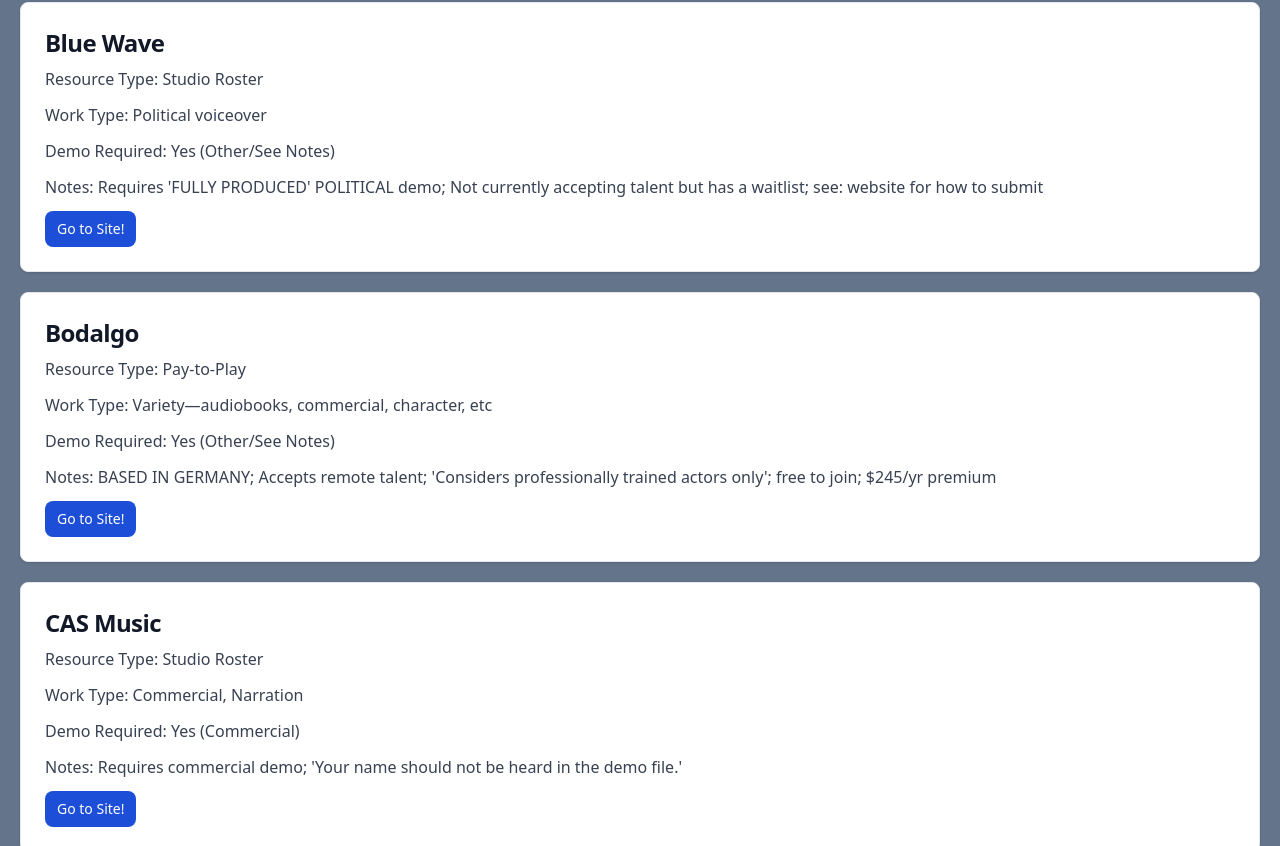
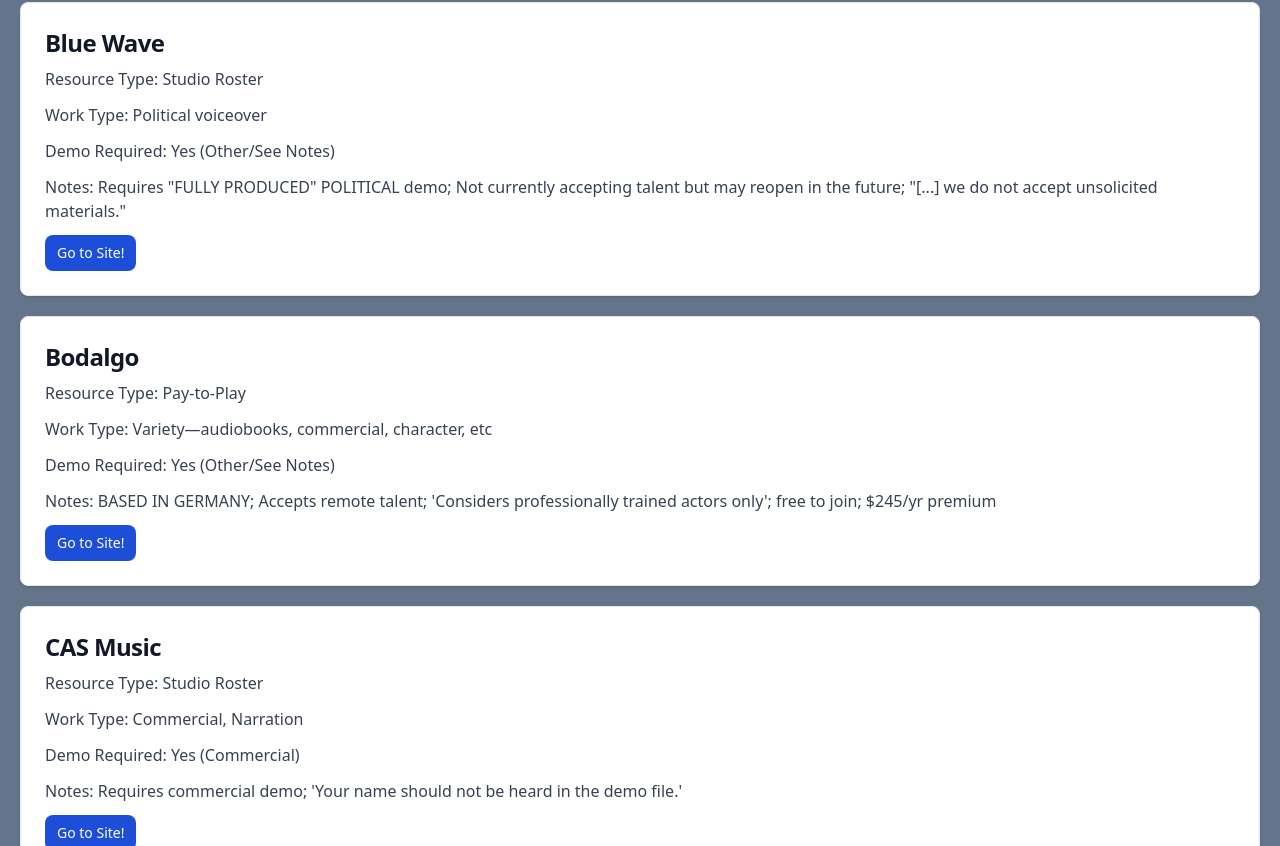
Before and after one commit to angelocarltoledo/vodirectory, a Next.js app: page /rosters in a window 1280 px wide. Shown: the part 2034-2880 px from the top of the page. Built offline with nearby package versions, Linux system fonts and the light colour scheme.

Commit message:
Database updated

```diff
--- a/components/Footer.jsx
+++ b/components/Footer.jsx
@@ -1,5 +1,3 @@
-import React from 'react'
-
 const Footer = () => {
   return (
     <div className='text-center text-lg pt-9 italic'>© 2023 Angelo Toledo + Ciara Payne</div>
--- a/data/rosters.json
+++ b/data/rosters.json
@@ -293,7 +293,7 @@
         "resourceType": "Studio Roster",
         "workType": "Political voiceover",
         "demoRequired": "Yes (Other/See Notes)",
-        "notes": "Requires 'FULLY PRODUCED' POLITICAL demo; Not currently accepting talent but has a waitlist; see: website for how to submit",
+        "notes": "Requires \"FULLY PRODUCED\" POLITICAL demo; Not currently accepting talent but may reopen in the future; \"[...] we do not accept unsolicited materials.\"",
         "link": "https://www.bluewavevoiceover.com/faqs/"
       },
       {
@@ -389,7 +389,7 @@
         "resourceType": "Studio Roster",
         "workType": "Commercial, Promo",
         "demoRequired": "No",
-        "notes": "To apply, navigate 'Voices' > 'Submit your demo'. SUBMISSION LINK HAS BEEN REMOVED AT THIS TIME",
+        "notes": "To apply, navigate 'Voices' > 'Submit your demo'. To apply, navigate \"Voices\" > \"Submit your demo\" SUBMISSION LINK HAS BEEN REMOVED AT THIS TIME. THIS STUDIO OFFERS AI (SYNTHETIC VOICE) SOLUTIONS TO CLIENTS. IT IS UNCLEAR HOW THE SYNTHETIC VOICE IS SOURCED OR MODELED",
         "link": "https://www.lotasproductions.com/"
       },
       {
```
